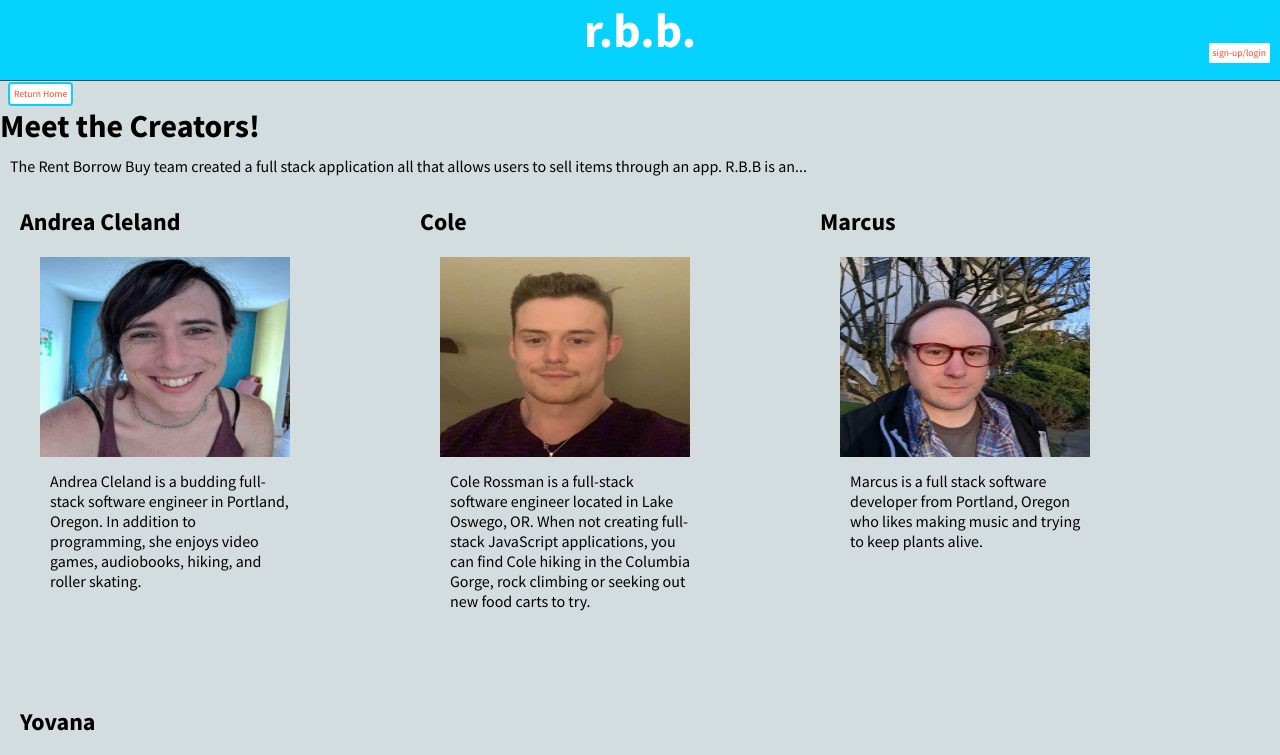
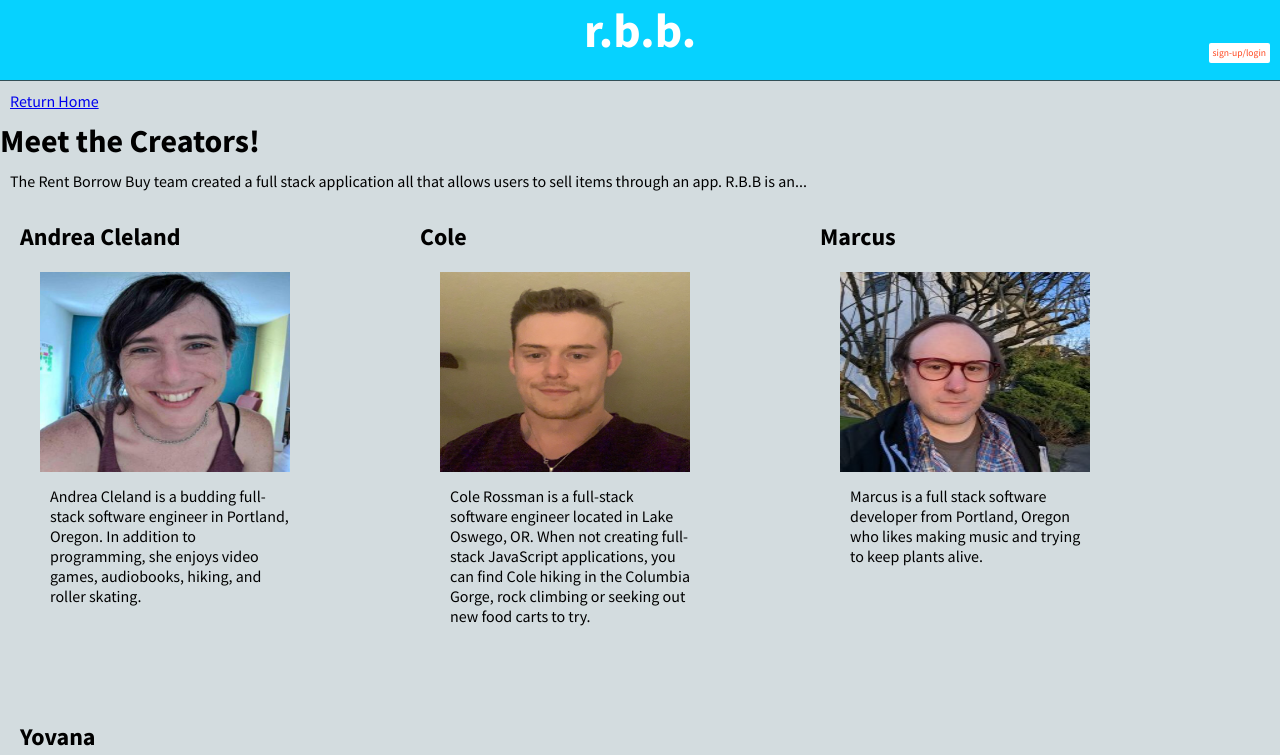
Before and after one commit to Rent-Borrow-Buy/Rent-Borrow-Buy-Frontend, a React app: page /creators in a window 1280 px wide. Shown: the top 755 px of the page. Built offline with nearby package versions, Linux system fonts and the light colour scheme; no server answers.

Commit message:
fixed css issue

```diff
--- a/src/views/CreatorsPage/CreatorsPage.css
+++ b/src/views/CreatorsPage/CreatorsPage.css
@@ -33,14 +33,16 @@ padding: 20px;
 
 } */
 .allcreators button {
-    align-items: flex-end;
+    display: flex;
+    flex-direction: row;
+    align-content: flex-end;
     color: var(--color2);
-    background-color: var(--color6);
+    /* background-color: var(--color6);
     border: 2px solid var(--color1);
     border-radius: 4px;
     font-size: 0.6rem;
     padding: 4px 4px;
-    margin: 0px 8px;
+    margin: 0px 8px; */
 }
 .allcreators img {
  height:200px;
--- a/src/views/CreatorsPage/CreatorsPage.jsx
+++ b/src/views/CreatorsPage/CreatorsPage.jsx
@@ -12,9 +12,11 @@ import styles from '../../views/CreatorsPage/CreatorsPage.css';
 export default function CreatorsPage() {
     return (
     <div className={styles.allcreators}>
+      <div className={styles.home}>
       <Link to="/" >
-      <button>Return Home</button>
+      <p>Return Home</p>
     </Link>
+      </div>
       <h1>Meet the Creators!</h1>
       <p>The Rent Borrow Buy team created a full stack application all that allows users to sell items through an app. R.B.B is an...</p>
     <div className={styles.creator}>
--- a/src/views/ItemDetail.jsx
+++ b/src/views/ItemDetail.jsx
@@ -2,7 +2,6 @@ import { useEffect, useState } from 'react';
 import { Link, useHistory, useParams } from 'react-router-dom';
 import { deleteItems, getItemById } from '../services/items';
 import { useAuth } from '../hooks/user';
-import Logout from '../components/LogoutButton/LogoutButton';
 import styles from './ItemDetail.css';
 
 export default function ItemDetail() {
```
